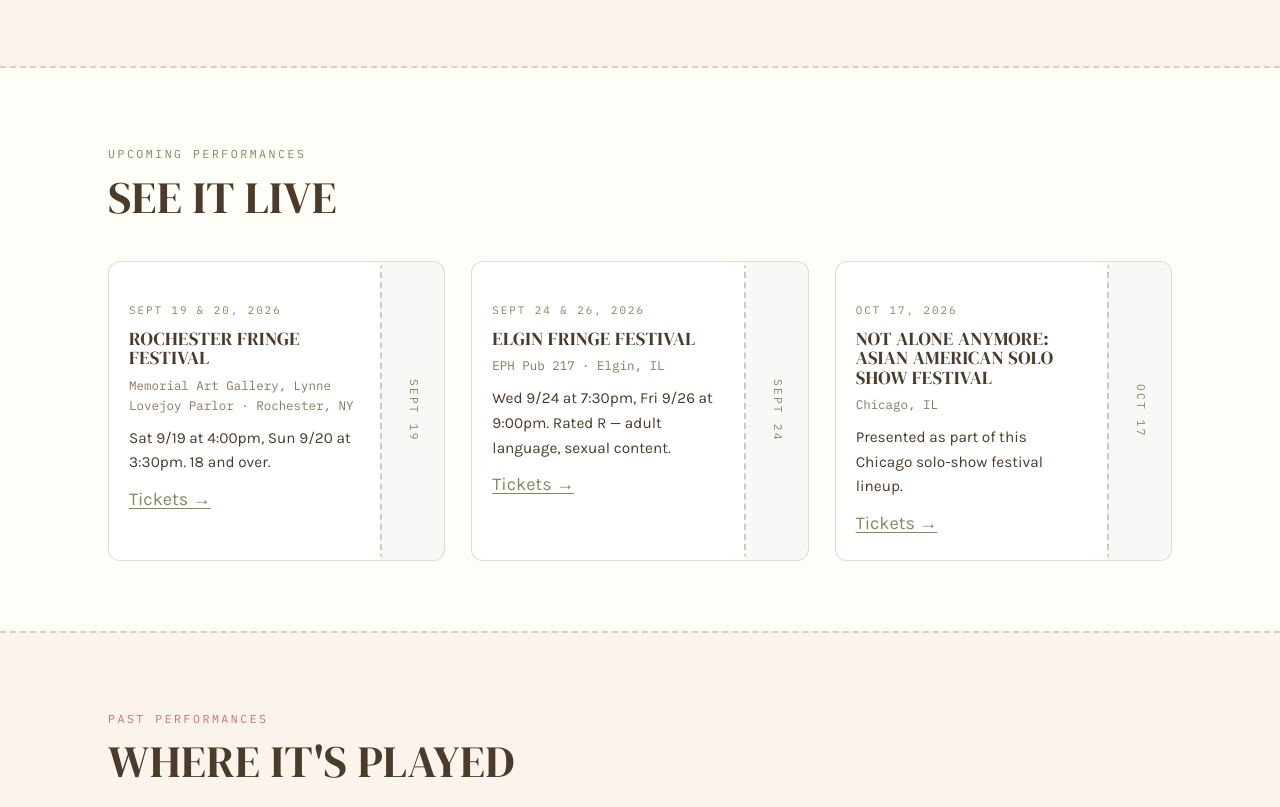
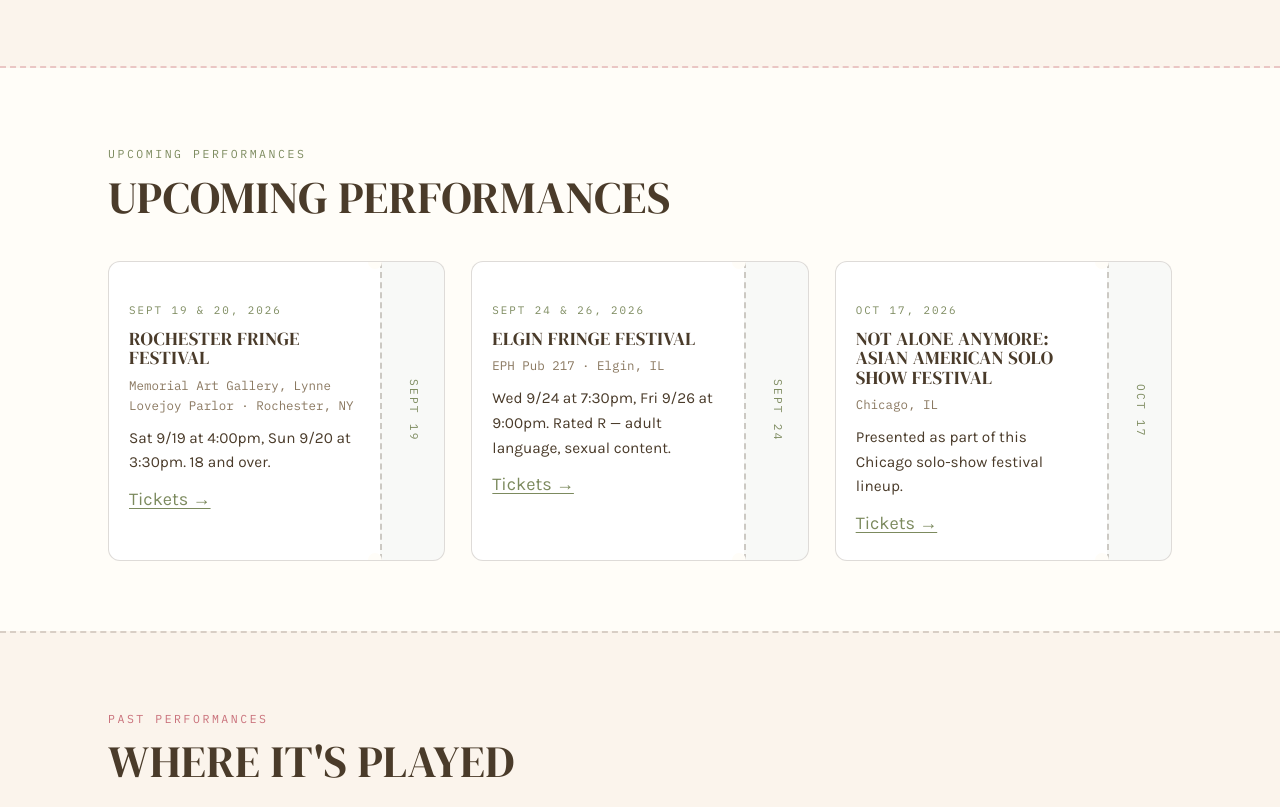
Before and after one commit to laurenkee-hub/site, a Jekyll site: the page built from dealbreaker.md, in a window 1280 px wide and 900 px high, scrolled down 1900 px, cut to the strip 93-900 px from the top of the window. Built offline with Jekyll 4.4.1, drawn with Linux system fonts in a browser that asks for light colours; some web fonts are replaced.

Commit message:
Update dealbreaker.md

```diff
--- a/dealbreaker.md
+++ b/dealbreaker.md
@@ -46,11 +46,11 @@ permalink: /dealbreaker/
 
 <hr class="tear">
 
-<section class="section section--paper">
+<section class="section section--paper" id="upcoming">
   <div class="wrap">
     <div class="section-head">
       <p class="eyebrow">Upcoming Performances</p>
-      <h2>See it live</h2>
+      <h2>Upcoming Performances</h2>
     </div>
 
     <div class="ticket-grid">
```
